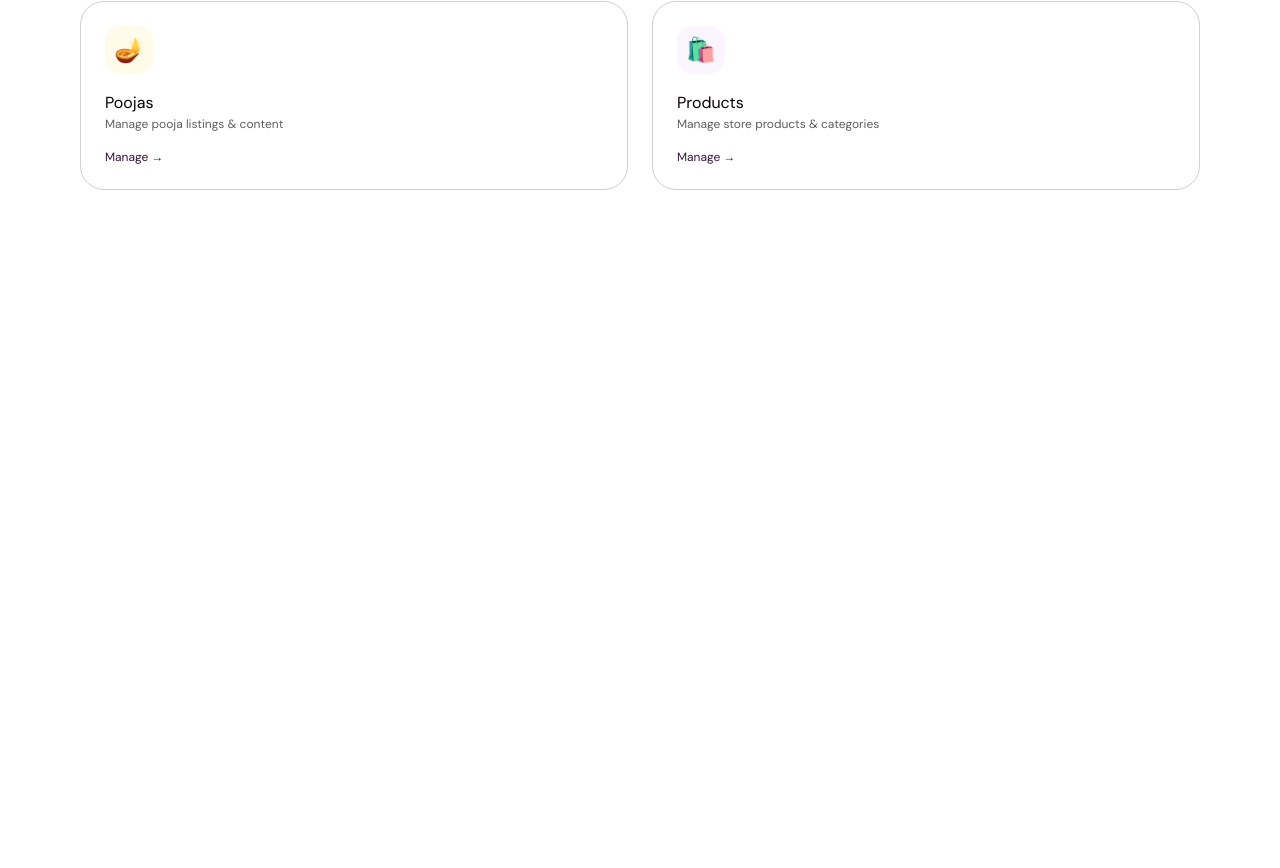
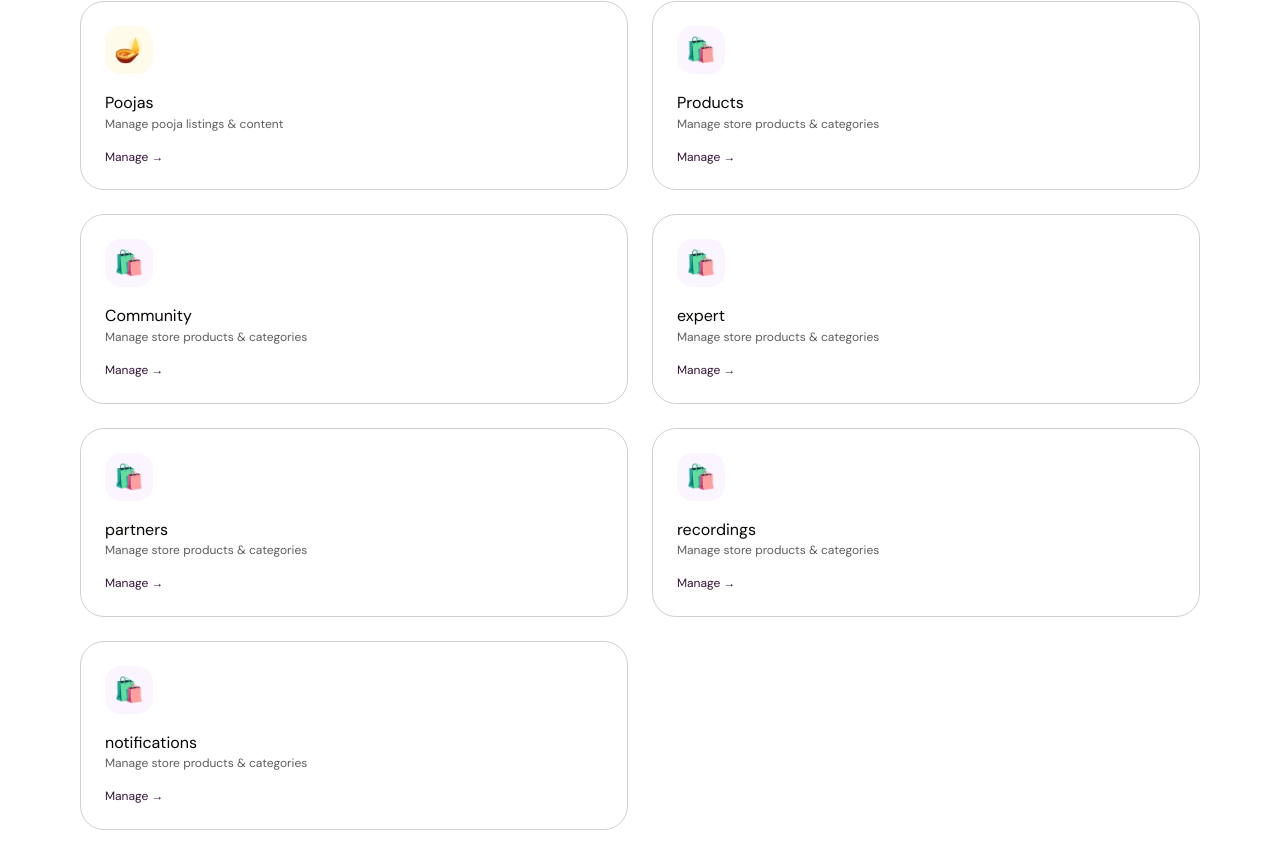
Before and after one commit to ayushsaini111/reception, a Next.js app: page /admin in a window 1280 px wide. Shown: the part 424-1292 px from the top of the page. Before the commit the page ends 800 px from the top, so only its background shows below. Built offline with nearby package versions, Linux system fonts and the light colour scheme; no server answers; sample sign-in values are in the browser's storage.

Commit message:
rantra reception

```diff
--- a/src/app/admin/page.jsx
+++ b/src/app/admin/page.jsx
@@ -38,6 +38,41 @@ const sections = [
     title: "Products",
     description: "Manage store products & categories",
     href: "/admin/products",
+    icon: "🛍️",
+    color: "bg-purple-50 text-purple-700",
+  },
+  {
+    title: "Community",
+    description: "Manage store products & categories",
+    href: "/community",
+    icon: "🛍️",
+    color: "bg-purple-50 text-purple-700",
+  },
+  {
+    title: "expert",
+    description: "Manage store products & categories",
+    href: "/admin/expert-search",
+    icon: "🛍️",
+    color: "bg-purple-50 text-purple-700",
+  },
+  {
+    title: "partners",
+    description: "Manage store products & categories",
+    href: "/admin/partners",
+    icon: "🛍️",
+    color: "bg-purple-50 text-purple-700",
+  },
+  {
+    title: "recordings",
+    description: "Manage store products & categories",
+    href: "/admin/recordings",
+    icon: "🛍️",
+    color: "bg-purple-50 text-purple-700",
+  },
+  {
+    title: "notifications",
+    description: "Manage store products & categories",
+    href: "/admin/notifications",
     icon: "🛍️",
     color: "bg-purple-50 text-purple-700",
   },
```
